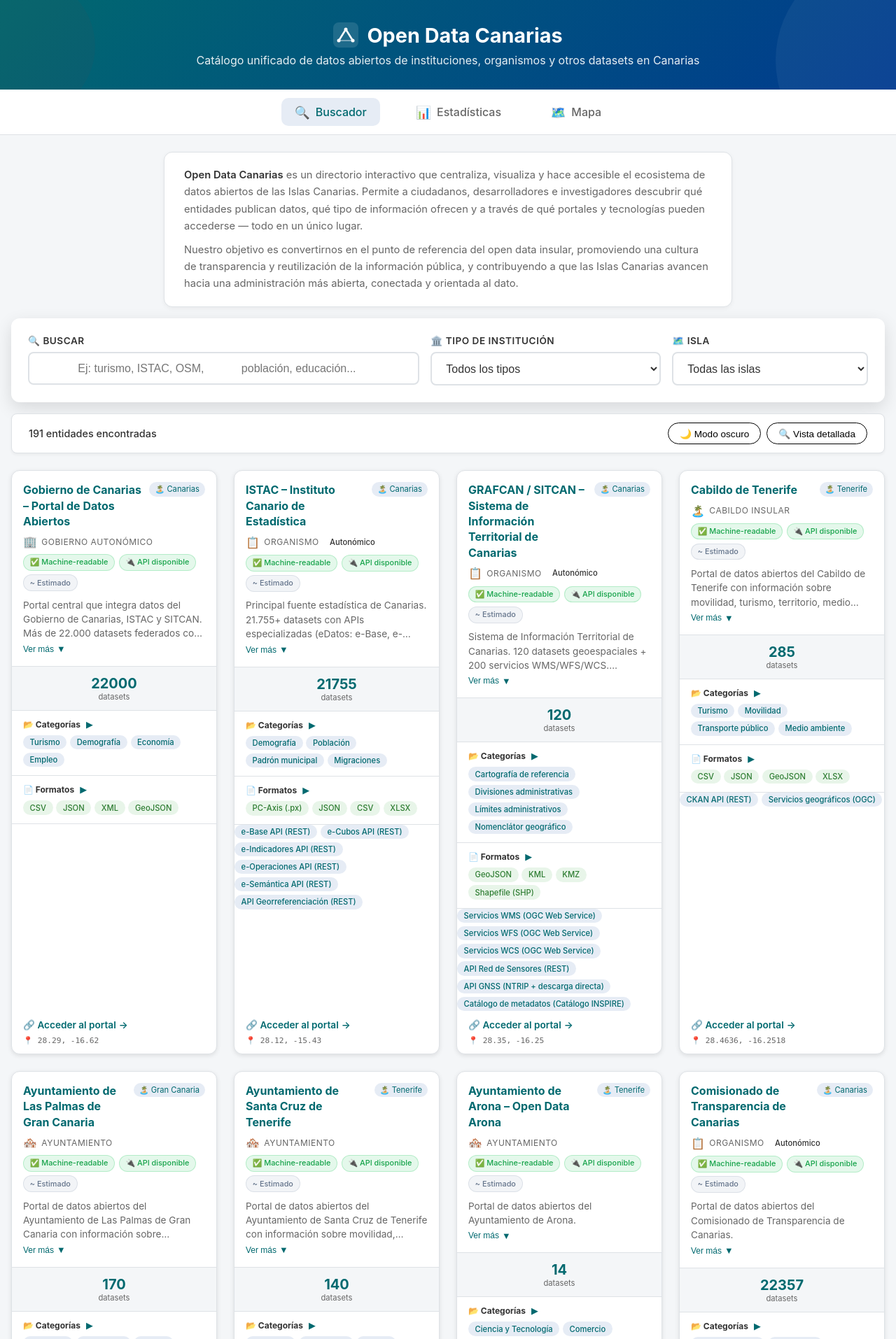
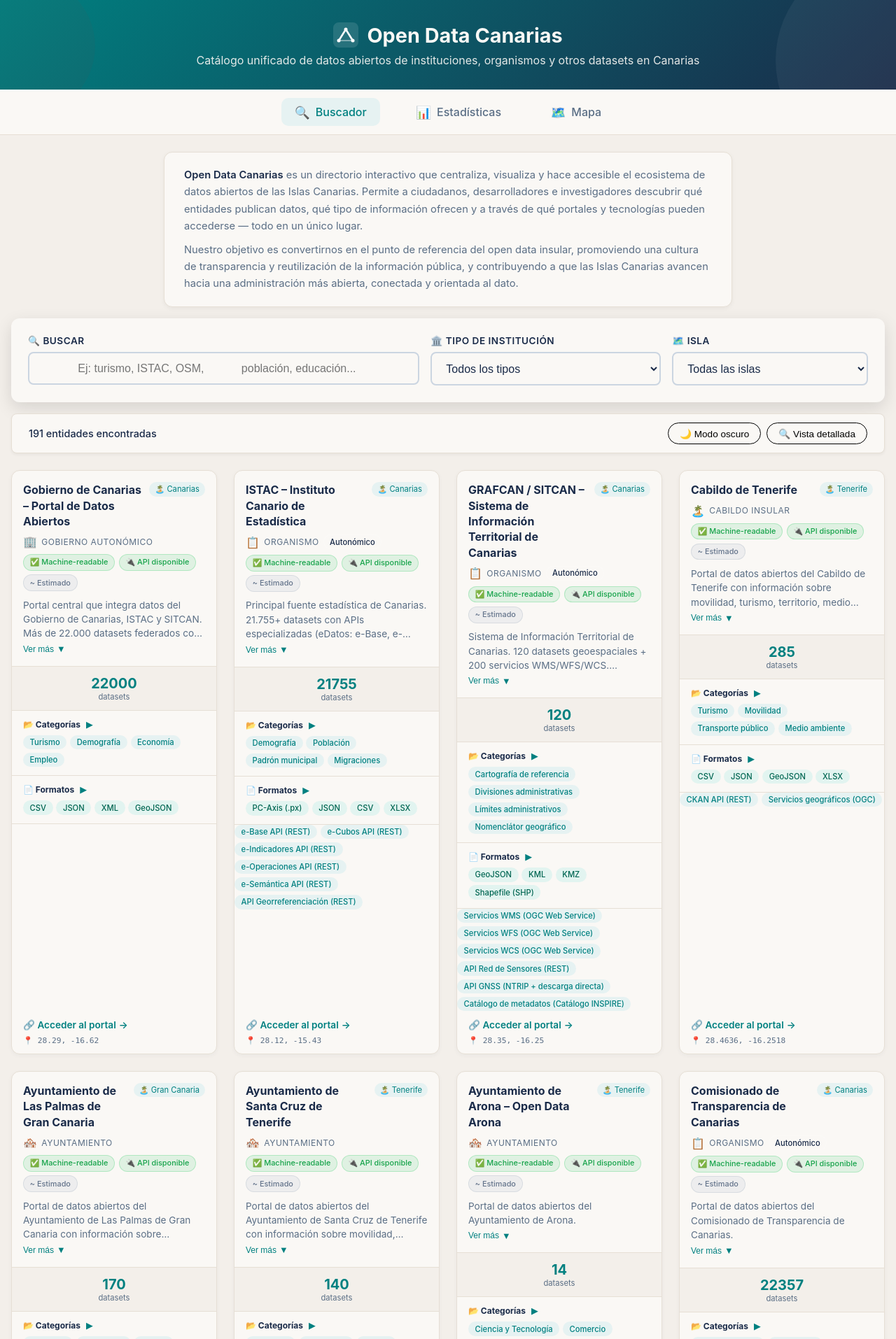
Before and after one commit to IvnMD/Canarias-Open-Data, a Flask app: page / in a window 1280 px wide. Shown: the top 1914 px of the page at 70% size. Run offline with Flask 3, Linux system fonts and the light colour scheme.

Commit message:
Nueva paleta modo claro

```diff
--- a/src/static/css/light-mode.css
+++ b/src/static/css/light-mode.css
@@ -1,37 +1,46 @@
 /* ============================================
-   MODO CLARO - ESTILOS EXCLUSIVOS
+   MODO CLARO - ESTILOS EXCLUSIVOS (OPTIMIZADO)
    ============================================ */
 
-/* Variables del modo claro */
+/* Variables del modo claro (Con blanco roto / Off-white cálido) */
 :root {
-  --bg-primary: #f4f6f8;
-  --bg-secondary: #ffffff;
-  --bg-card: #ffffff;
+  /* Fondos: sin rastro de blanco puro */
+  --bg-primary: #f3efea;       /* Base arena/grisácea muy suave */
+  --bg-secondary: #faf8f5;     /* Blanco roto cálido para bloques */
+  --bg-card: #faf8f5;          /* Blanco roto cálido para tarjetas */
 
-  --text-primary: #333333;
-  --text-secondary: #666666;
-  --text-header: #ffffff;
+  /* Tipografía */
+  --text-primary: #1a2b49;     /* Tu azul oscuro profundo */
+  --text-secondary: #5a6e85;   /* Gris azulado medio */
+  --text-header: #faf8f5;      /* Blanco roto para textos sobre fondo oscuro */
 
-  --border-color: #dee2e6;
-  --shadow: 0 2px 6px rgba(0, 0, 0, 0.1);
+  /* Bordes y Sombras */
+  --border-color: #e6dfd5;     /* Borde ligeramente cálido para encajar con el fondo */
+  --shadow: 0 2px 6px rgba(26, 43, 73, 0.04);
 
-  --badge-bg: #e6ecf5;
-  --badge-text: #01696f;
+  /* Elementos de Teal */
+  --badge-bg: #e6f2f2;
+  --badge-text: #008080;
 
-  --footer-bg: #eeeeee;
-  --footer-text: #666666;
+  /* Footer */
+  --footer-bg: #e6dfd5;
+  --footer-text: #5a6e85;
 
-  --input-bg: #ffffff;
-  --input-border: #dee2e6;
+  /* Inputs */
+  --input-bg: #faf8f5;
+  --input-border: #cbd5e1;
 
-  --spinner-border: #e6ecf5;
-  --spinner-top: #01696f;
+  /* Estado de Carga */
+  --spinner-border: #e6f2f2;
+  --spinner-top: #008080;
 
-  --error-bg: #fff3f3;
-  --error-border: #dc3545;
+  /* Estado de Error */
+  --error-bg: #fff5f5;
+  --error-border: #ff6b6b;
 
-  --empty-bg: #ffffff;
+  --empty-bg: #faf8f5;
 }
+
 
 /* Fondo y texto generales */
 body {
@@ -41,12 +50,13 @@ body {
 
 /* HEADER modo claro */
 header {
-  background: linear-gradient(135deg, #01696f 0%, #003a8f 100%);
+  /* Degradado elegante de teal a azul oscuro */
+  background: linear-gradient(135deg, #008080 0%, #1a2b49 100%);
 }
 
 header h1,
 header p {
-  color: #ffffff;
+  color: var(--text-header);
 }
 
 /* SEARCH y STATS en modo claro */
@@ -67,6 +77,7 @@ header p {
 .search input:focus,
 .search select:focus {
   border-color: var(--badge-text);
+  outline: none; /* Evita el borde por defecto del navegador */
 }
 
 /* CARDS en modo claro */
@@ -77,12 +88,13 @@ header p {
 }
 
 .card:hover {
-  box-shadow: 0 8px 24px rgba(1, 105, 111, 0.18);
-  border-color: #2563eb;
+  /* Sombra expansiva usando el tono teal */
+  box-shadow: 0 8px 24px rgba(0, 128, 128, 0.12);
+  border-color: var(--badge-text); /* Cambiado de #2563eb a tu teal */
 }
 
 .card h3 {
-  color: var(--badge-text);
+  color: var(--text-primary); /* Mejor legibilidad en títulos */
 }
 
 .island-tag {
@@ -102,10 +114,10 @@ header p {
   color: var(--badge-text);
 }
 
-/* Formatos con estilo verde suave */
+/* Formatos con estilo verde suave (Integrado con la paleta) */
 .format-badge {
-  background: #e8f5e9;
-  color: #2e7d32;
+  background: #e2f4f0;
+  color: #006652;
 }
 
 /* Bloque de stats de la tarjeta */
@@ -131,6 +143,9 @@ header p {
 .portal-link {
   color: var(--badge-text);
 }
+.portal-link:hover {
+  color: var(--text-primary); /* Efecto interactivo */
+}
 
 /* FOOTER en modo claro */
 footer {
@@ -148,6 +163,7 @@ footer {
 .error-message {
   background: var(--error-bg);
   border-left: 4px solid var(--error-border);
+  color: #b91c1c;
 }
 
 .empty-state {
```
